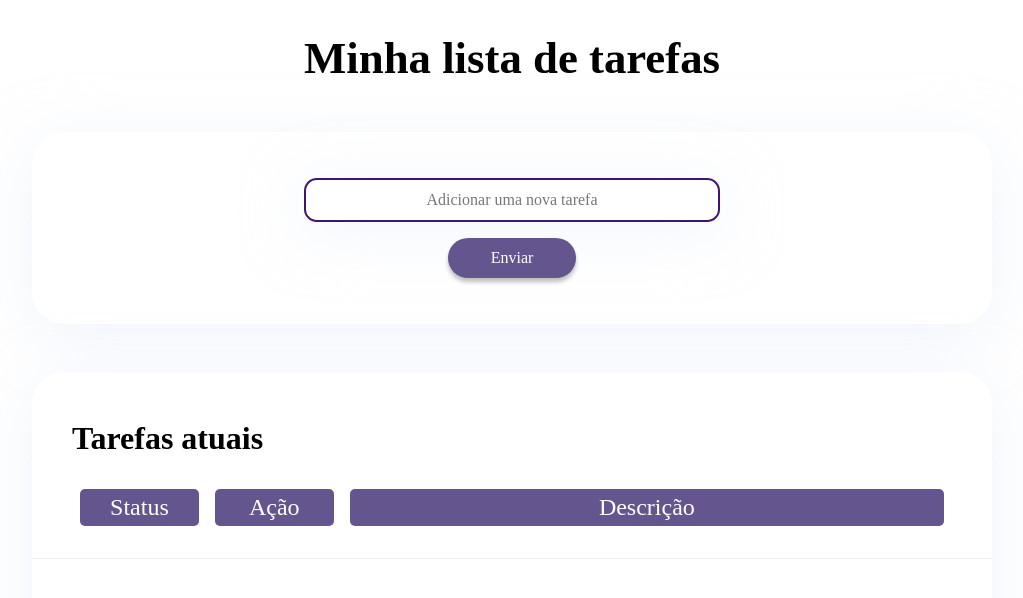
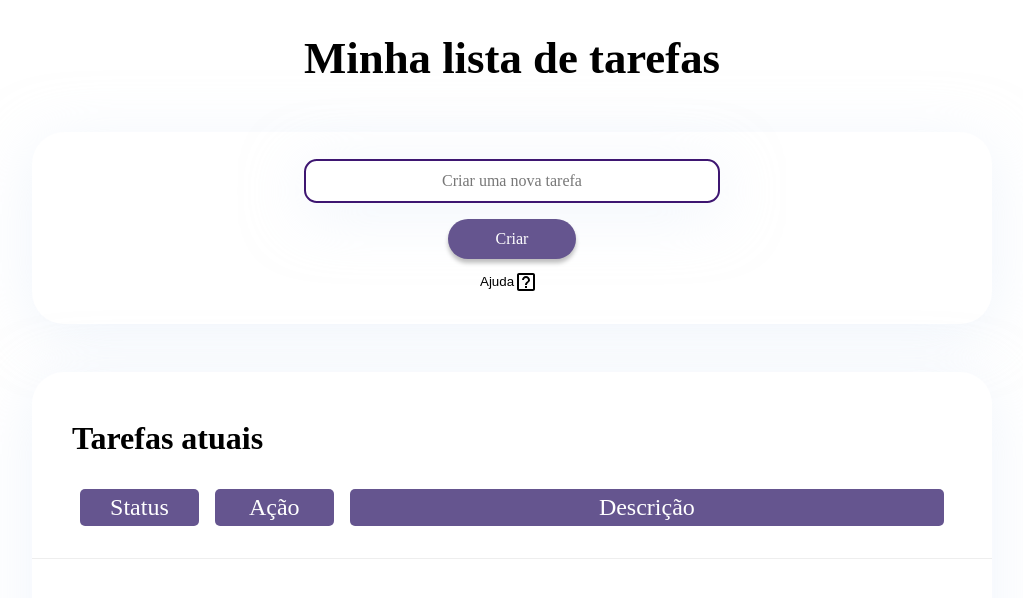
Before and after one commit to PauloJankosz/PS-WeMEDS, a React (Create React App) app in the folder Desafio/my-todo/: page / in a window 1280 px wide. Shown: the top 598 px of the page, without its empty margins (128-1151 px from the left). Built offline with nearby package versions, Linux system fonts and the light colour scheme.

Commit message:
[ADD] Limitação de quantidade de caracteres e criação de botão de ajuda

```diff
--- a/Desafio/my-todo/src/components/TaskList.jsx
+++ b/Desafio/my-todo/src/components/TaskList.jsx
@@ -17,7 +17,12 @@ const TaskList = ({ tasks, setTasks }) => {
   };
 
   const deleteTask = (index) => {
-    setTasks(tasks.filter((_, i) => i !== index));
+    const confirmDelete = window.confirm(
+      "Tem certeza que deseja excluir a tarefa selecionada?"
+    );
+    if (confirmDelete) {
+      setTasks(tasks.filter((_, i) => i !== index));
+    }
   };
 
   return (
--- a/Desafio/my-todo/src/components/TodoList.jsx
+++ b/Desafio/my-todo/src/components/TodoList.jsx
@@ -1,20 +1,27 @@
 import "../styles/TodoList.css";
 import { useState } from "react";
 import TaskList from "./TaskList";
+import Icon from "@mdi/react";
+import { mdiHelpBoxOutline } from "@mdi/js";
 
 const TodoList = () => {
-  const [value, setValue] = useState("Adicionar uma nova tarefa");
+  const [value, setValue] = useState("Criar uma nova tarefa");
   const [tasks, setTasks] = useState([]);
+  const [showHelp, setShowHelp] = useState(false);
 
   const handleAddTask = () => {
-    if (value.trim() !== "" && value !== "Adicionar uma nova tarefa") {
+    if (value.trim() !== "" && value !== "Criar uma nova tarefa") {
       const newTask = {
         text: value,
         status: "pendente",
       };
       setTasks([...tasks, newTask]);
-      setValue("Adicionar uma nova tarefa");
+      setValue("Criar uma nova tarefa");
     }
+  };
+
+  const toggleHelp = () => {
+    setShowHelp(!showHelp);
   };
 
   return (
@@ -24,14 +31,23 @@ const TodoList = () => {
         <input
           className="todo-input"
           value={value}
-          onFocus={() => value === "Adicionar uma nova tarefa" && setValue("")}
+          maxLength={90}
+          onFocus={() => value === "Criar uma nova tarefa" && setValue("")}
           onChange={(element) => setValue(element.target.value)}
         />
         <button className="todo-button" onClick={handleAddTask}>
-          <span className="todo-button-text">Enviar</span>
+          <span className="todo-button-text">Criar</span>
+        </button>
+        <button className="todo-button-help" onClick={toggleHelp}>
+          Ajuda
+          <Icon path={mdiHelpBoxOutline} size={1} />
         </button>
       </div>
-
+      {showHelp && (
+        <div className="help-card">
+          <button onClick={toggleHelp}>Fechar</button>
+        </div>
+      )}
       <TaskList tasks={tasks} setTasks={setTasks} />
     </div>
   );
--- a/Desafio/my-todo/src/styles/TodoList.css
+++ b/Desafio/my-todo/src/styles/TodoList.css
@@ -6,6 +6,10 @@ h1 {
 
 span {
   font-family: "Poppins";
+}
+
+button {
+  cursor: pointer;
 }
 
 .container {
@@ -39,6 +43,7 @@ span {
   flex-direction: column;
   margin-top: 3rem;
   margin-bottom: 2rem;
+  overflow: auto;
 }
 
 .task-list-box h1 {
@@ -73,6 +78,15 @@ span {
   height: 2.5rem;
   width: 8rem;
   border: 2px solid transparent;
+  margin-bottom: 0.5rem;
+}
+
+.todo-button-help {
+  background-color: transparent;
+  display: flex;
+  align-items: center;
+  width: 5rem;
+  border: 2px solid transparent;
 }
 
 .todo-button-text {
@@ -85,7 +99,6 @@ span {
   display: grid;
   grid-template-columns: 1fr 1fr 5fr;
   gap: 1rem;
-  font-family: "Poppins", sans-serif;
   font-weight: 500;
   font-size: 1.5rem;
   margin: 1rem 3rem 0 3rem;
@@ -125,6 +138,7 @@ span {
 .task-delete-icon {
   width: 3.5rem;
   height: 3.5rem;
+
   background-color: #ffd1d1;
   color: red;
   margin-bottom: 1rem;
@@ -159,8 +173,6 @@ span {
   color: #9c7e06;
 }
 
-
-
 @media (max-width: 958px) {
   .box {
     width: 80%;
```
